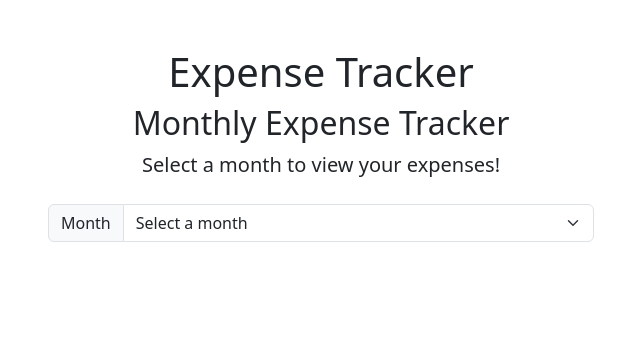
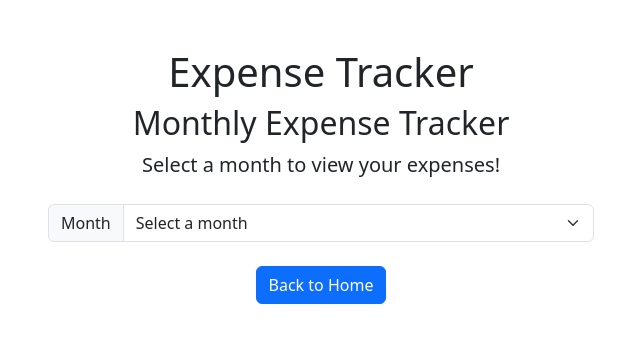
Before and after one commit to Lakshmy08/Expense-tracker, a Flask app: page /monthly_expenses in a window 1280 px wide. Shown: the part 56-399 px from the top of the page, without its empty margins (319-959 px from the left). Run offline with Flask 3, Linux system fonts and the light colour scheme; a user stored in the database is signed in.

Commit message:
app.py updated

```diff
--- a/templates/monthly_expenses.html
+++ b/templates/monthly_expenses.html
@@ -72,6 +72,13 @@
         </div>
         {% endfor %}
     {% endif %}
+
+    <!-- Back to Home Button -->
+    <div class="row mb-4">
+        <div class="col-md-4 offset-md-4 text-center">
+            <a href="{{ url_for('home') }}" class="btn btn-primary">Back to Home</a>
+        </div>
+    </div>
 </div>
 
 {% if monthly_totals %}
```
